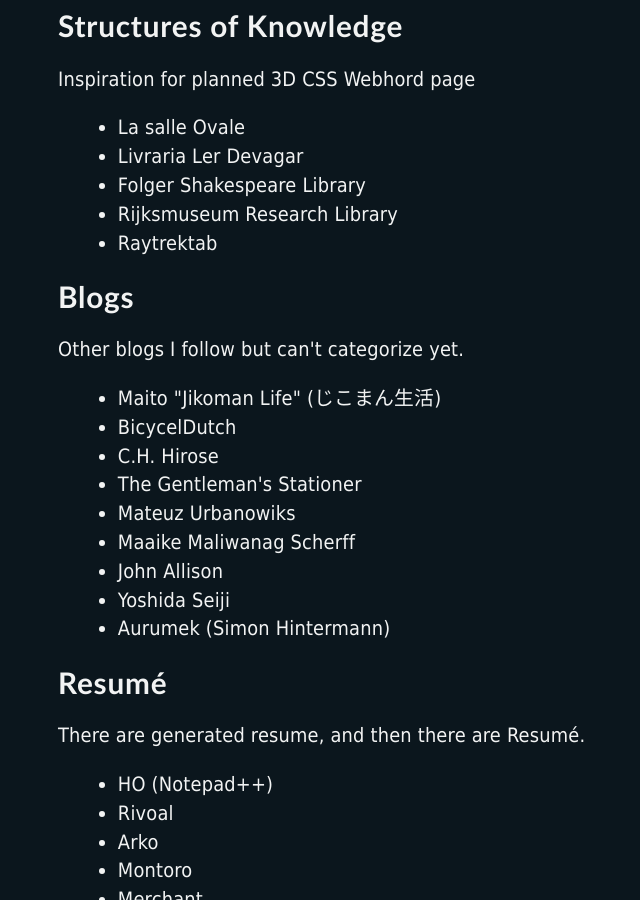
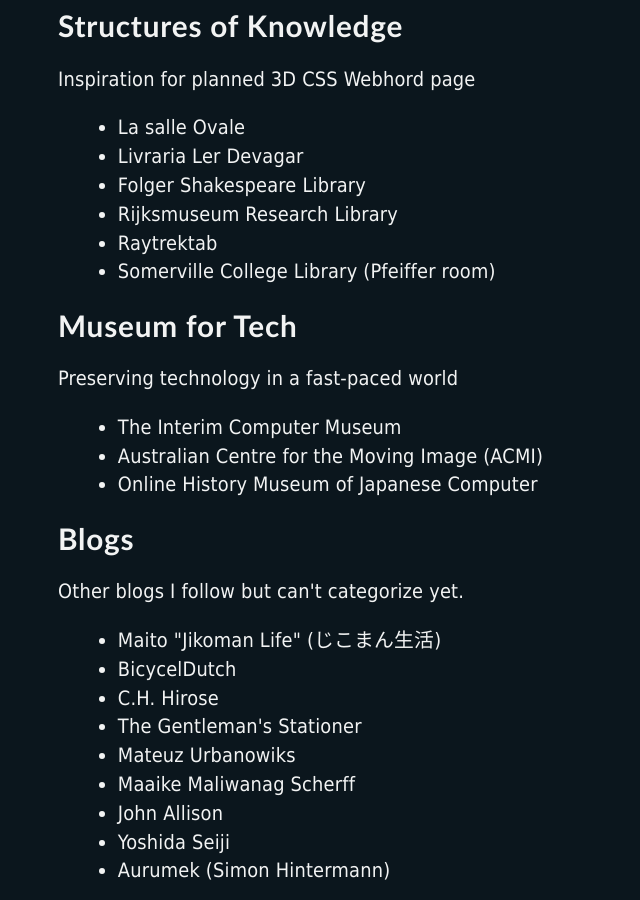
Before and after one commit to mpdagang/mpdagang.github.io, a Jekyll site: the page built from _pages/sundry.html, in a window 1280 px wide and 900 px high, scrolled down 852 px. Shown: the whole window, without its empty margins (6-646 px from the left). Built offline with Jekyll 4.4.1, drawn with Linux system fonts in a browser that asks for light colours.

Commit message:
update links

```diff
--- a/_pages/sundry.html
+++ b/_pages/sundry.html
@@ -20,10 +20,10 @@
         <h2>Cozy Shops</h2>
         <p>Emits a Ghibli-feel, not the typical aesthetic neon-light-sign-on-wall shop.</p>
         <ul>
-            <li><a href="">Noda Cafe (のだ珈琲)</a></li>
-            <li><a href="">Kayaba Coffee (カヤバ珈琲)</a></li>
-            <li><a href="">Blue Bottle Coffee (ブルーボトルコーヒー 京都六角カフェ)</a></li>
-            <li><a href="">Woo Young-woo Kimbap (우영우 김밥)</a></li>
+            <li><a href="https://maps.app.goo.gl/zRcWBNsVjYNVhkbF9">Noda Cafe (のだ珈琲)</a></li>
+            <li><a href="https://maps.app.goo.gl/4RJJdPA7ddC4cCUj7">Kayaba Coffee (カヤバ珈琲)</a></li>
+            <li><a href="https://maps.app.goo.gl/U7ar2Hg9dLmsxhy66">Blue Bottle Coffee (ブルーボトルコーヒー 京都六角カフェ)</a></li>
+            <li><a href="https://kbizoom.com/the-actual-filming-location-of-woo-young-woo-kimbap-was-right-here/">Woo Young-woo Kimbap (우영우 김밥)</a></li>
             <li><a href="https://maps.app.goo.gl/XdZZGpfpVxBqrcXZA">Cafe Malvar</a></li>
             <li><a href="https://danbooru.donmai.us/posts/5833006">吉田誠治「深い森のブックカフェ」</a></li>
             <li><a href="https://maps.app.goo.gl/8GqmAn7bUjrs78hn9">Three Lives & Co.</a></li>
@@ -40,7 +40,17 @@
             <li><a href="https://www.britannica.com/topic/Folger-Shakespeare-Library">Folger Shakespeare Library</a></li><!-- https://www.doaks.org/resources/cultural-philanthropy/the-folger-shakespeare-library -->
             <li><a href="https://www.rijksmuseum.nl/en/visit/inside-the-museum/cuypers-library">Rijksmuseum Research Library</a></li>
             <li><a href="https://yoshidaseiji.jp/artwork/raytrektab/">Raytrektab</a></li>
+            <li><a href="https://en.wikipedia.org/wiki/Somerville_College_Library">Somerville College Library (Pfeiffer room)</a></li> <!-- https://library.some.ox.ac.uk/multidisciplinary-mills/ -->
         </ul>
+
+        <h2>Museum for Tech</h2>
+        <p>Preserving technology in a fast-paced world</p>
+        <ul>
+            <li><a href="https://icm.museum/">The Interim Computer Museum</a></li>
+            <li><a href="https://www.acmi.net.au/works/">Australian Centre for the Moving Image (ACMI)</a></li>
+            <li><a href="https://museum.ipsj.or.jp/">Online History Museum of Japanese Computer</a></li>
+        </ul>
+
 
         <h2>Blogs</h2>
         <p>Other blogs I follow but can't categorize yet.</p>
```
